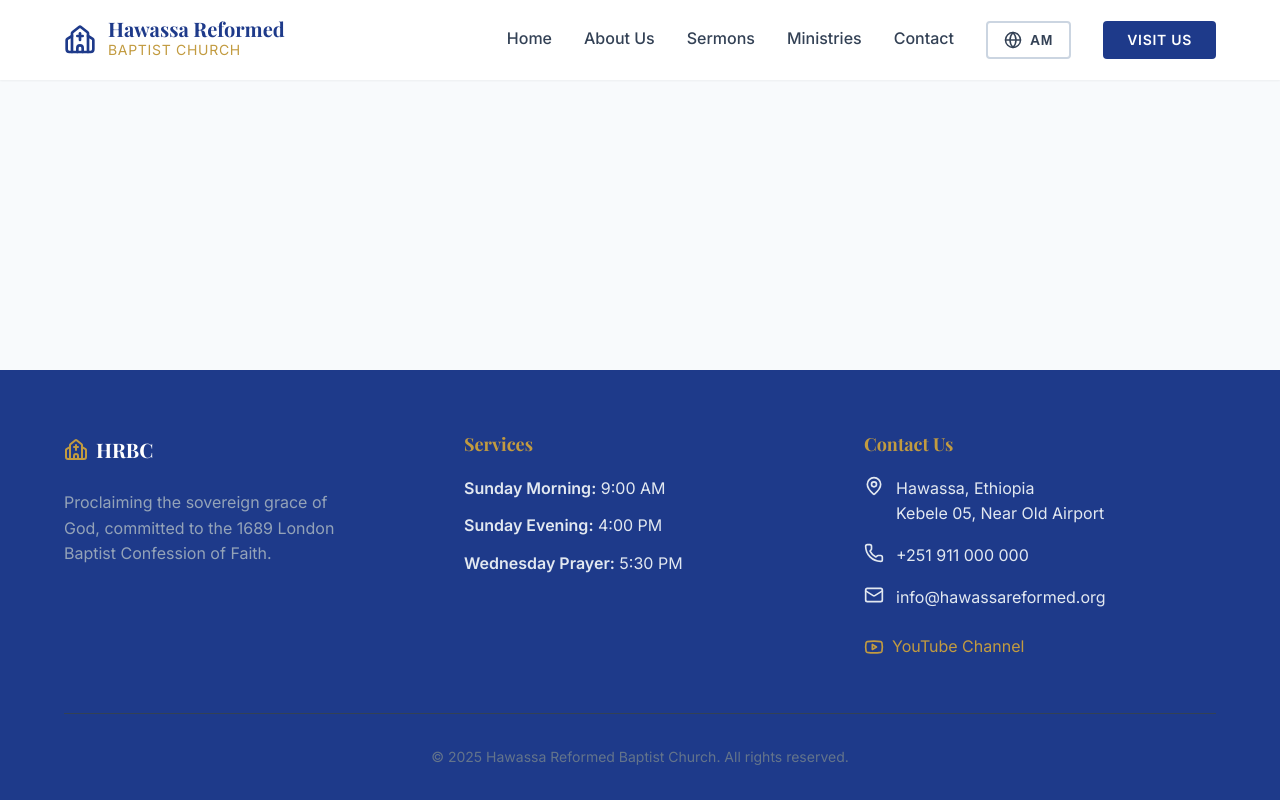
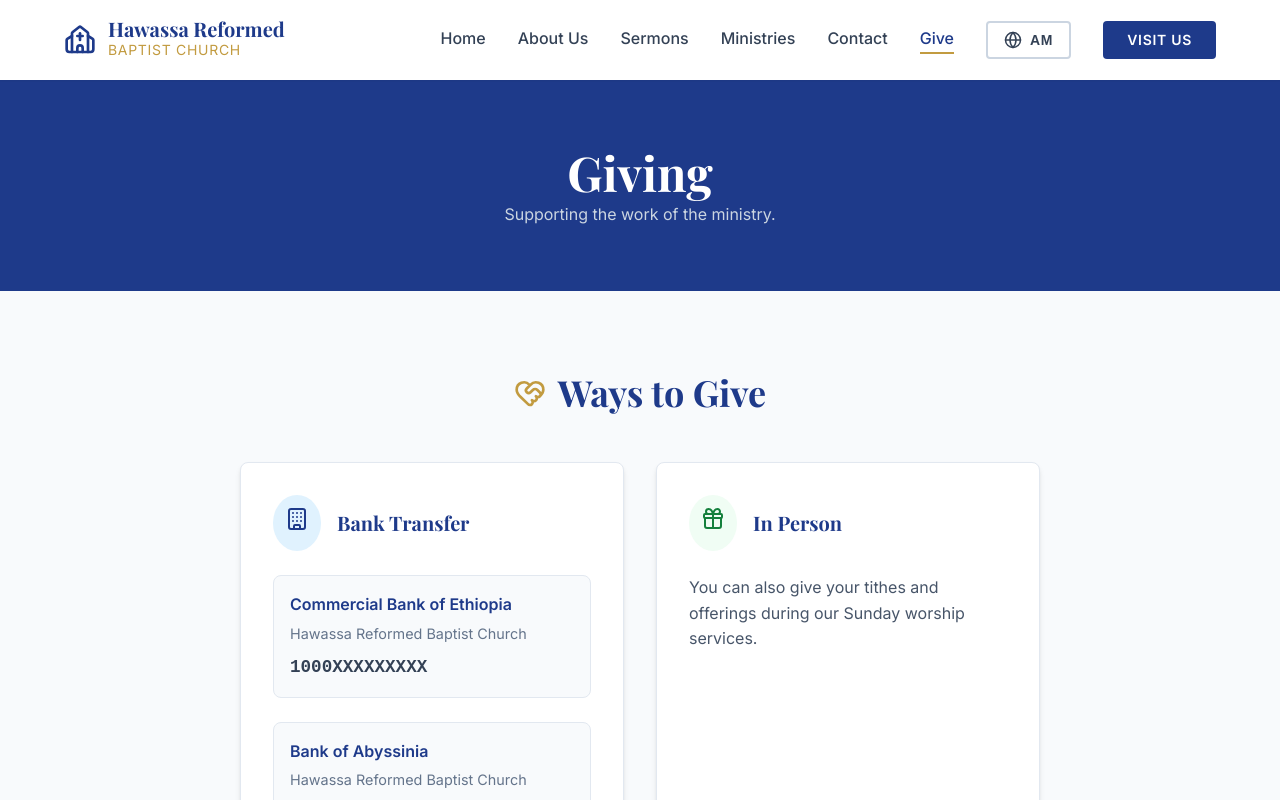
Before and after one commit to kibru1992/Hrbc_Website, a React (Vite) app: page /donation in a window 1280 px wide. Shown: the top 800 px of the page. Built offline with nearby package versions, Linux system fonts and the light colour scheme.

Commit message:
add some feature

```diff
--- a/src/App.jsx
+++ b/src/App.jsx
@@ -5,6 +5,7 @@
 import Sermons from './pages/Sermons';
 import Ministries from './pages/Ministries';
 import Contact from './pages/Contact';
+import Donation from './pages/Donation';
 
 function App() {
   return (
@@ -15,6 +16,7 @@
         <Route path="/sermons" element={<Sermons />} />
         <Route path="/ministries" element={<Ministries />} />
         <Route path="/contact" element={<Contact />} />
+        <Route path="/donation" element={<Donation />} />
       </Routes>
     </Layout>
   );
--- a/src/components/Layout.jsx
+++ b/src/components/Layout.jsx
@@ -18,6 +18,7 @@
     { name: t('nav.sermons'), path: '/sermons' },
     { name: t('nav.ministries'), path: '/ministries' },
     { name: t('nav.contact'), path: '/contact' },
+    { name: t('nav.donate'), path: '/donation' },
   ];
 
   const isActive = (path) => location.pathname === path;
@@ -147,7 +148,7 @@
             <div style={{ display: 'flex', flexDirection: 'column', gap: '1rem', color: '#e2e8f0' }}>
               <div style={{ display: 'flex', gap: '0.75rem' }}>
                 <MapPin size={20} />
-                <span>Hawassa, Ethiopia<br />Kebele 05, Near Old Airport</span>
+                <span>Hawassa, Ethiopia<br />Piassa Near Awash Bank</span>
               </div>
               <div style={{ display: 'flex', gap: '0.75rem' }}>
                 <Phone size={20} />
--- a/src/locales/am.json
+++ b/src/locales/am.json
@@ -4,6 +4,7 @@
         "about": "ስለ እኛ",
         "ministries": "አገልግሎቶች",
         "contact": "ያግኙን",
+        "donate": "መስጠት",
         "sermons": "ስብከቶች",
         "visit": "ይጎብኙን"
     },
@@ -119,5 +120,18 @@
         "recent": "ተጨማሪ ትምህርቶች",
         "watch_on_youtube": "በ YouTube ይመልከቱ",
         "visit_channel": "የ YouTube ቻናላችንን ይጎብኙ"
+    },
+    "donation": {
+        "title": "መስጠት",
+        "subtitle": "የወንጌልን አገልግሎት መደገፍ።",
+        "ways_to_give": "የመስጫ መንገዶች",
+        "bank_transfer": "በባንክ",
+        "in_person": "በአካል",
+        "bank_name": "የኢትዮጵያ ንግድ ባንክ",
+        "account_holder": "ሃዋሳ ሪፎርምድ ባፕቲስት ቤተክርስቲያን",
+        "account_number": "1000XXXXXXXXX",
+        "bank_name_2": "አቢሲኒያ ባንክ",
+        "account_number_2": "XXXXXXXXX",
+        "in_person_desc": "በእሁድ የአምልኮ ፕሮግራማችን ላይ በአካል መገኘት አስራት እና መባዎን መስጠት ይችላሉ።"
     }
 }
--- a/src/locales/en.json
+++ b/src/locales/en.json
@@ -4,6 +4,7 @@
         "about": "About Us",
         "ministries": "Ministries",
         "contact": "Contact",
+        "donate": "Give",
         "sermons": "Sermons",
         "visit": "Visit Us"
     },
@@ -119,5 +120,18 @@
         "recent": "Recent Sermons",
         "watch_on_youtube": "Watch on YouTube",
         "visit_channel": "Visit our YouTube Channel"
+    },
+    "donation": {
+        "title": "Giving",
+        "subtitle": "Supporting the work of the ministry.",
+        "ways_to_give": "Ways to Give",
+        "bank_transfer": "Bank Transfer",
+        "in_person": "In Person",
+        "bank_name": "Commercial Bank of Ethiopia",
+        "account_holder": "Hawassa Reformed Baptist Church",
+        "account_number": "1000XXXXXXXXX",
+        "bank_name_2": "Bank of Abyssinia",
+        "account_number_2": "XXXXXXXXX",
+        "in_person_desc": "You can also give your tithes and offerings during our Sunday worship services."
     }
 }
--- /dev/null
+++ b/src/pages/Donation.jsx
@@ -0,0 +1,80 @@
+import { Building, CreditCard, Gift, HeartHandshake } from 'lucide-react';
+import { useTranslation } from 'react-i18next';
+
+const Donation = () => {
+    const { t } = useTranslation();
+
+    return (
+        <div>
+            {/* Hero */}
+            <section style={{ backgroundColor: 'var(--color-primary)', color: 'white', padding: '4rem 0', textAlign: 'center' }}>
+                <div className="container animate-in">
+                    <h1 style={{ color: 'white' }}>{t('donation.title')}</h1>
+                    <p style={{ maxWidth: '600px', margin: '0 auto', color: '#cbd5e1' }}>
+                        {t('donation.subtitle')}
+                    </p>
+                </div>
+            </section>
+
+            <section className="section">
+                <div className="container">
+                    <div style={{ maxWidth: '800px', margin: '0 auto' }}>
+
+                        <div style={{ textAlign: 'center', marginBottom: '3rem' }}>
+                            <h2 className="mb-4" style={{ display: 'flex', alignItems: 'center', justifyContent: 'center', gap: '0.75rem' }}>
+                                <HeartHandshake size={32} color="var(--color-accent)" />
+                                {t('donation.ways_to_give')}
+                            </h2>
+                        </div>
+
+                        <div className="grid md:grid-cols-2" style={{ gap: '2rem' }}>
+                            {/* Bank Transfer */}
+                            <div className="card">
+                                <div style={{ display: 'flex', alignItems: 'center', gap: '1rem', marginBottom: '1.5rem' }}>
+                                    <div style={{ padding: '0.75rem', backgroundColor: '#e0f2fe', borderRadius: '50%', color: 'var(--color-primary)' }}>
+                                        <Building size={24} />
+                                    </div>
+                                    <h3 style={{ fontSize: '1.25rem', margin: 0 }}>{t('donation.bank_transfer')}</h3>
+                                </div>
+
+                                <div style={{ display: 'flex', flexDirection: 'column', gap: '1.5rem' }}>
+                                    <div style={{ padding: '1rem', backgroundColor: '#f8fafc', borderRadius: '8px', border: '1px solid #e2e8f0' }}>
+                                        <p style={{ fontWeight: 'bold', color: 'var(--color-primary)', marginBottom: '0.25rem' }}>{t('donation.bank_name')}</p>
+                                        <p style={{ fontSize: '0.9rem', color: '#64748b', marginBottom: '0.5rem' }}>{t('donation.account_holder')}</p>
+                                        <p style={{ fontFamily: 'monospace', fontSize: '1.1rem', fontWeight: 'bold', color: '#334155' }}>
+                                            {t('donation.account_number')}
+                                        </p>
+                                    </div>
+
+                                    <div style={{ padding: '1rem', backgroundColor: '#f8fafc', borderRadius: '8px', border: '1px solid #e2e8f0' }}>
+                                        <p style={{ fontWeight: 'bold', color: 'var(--color-primary)', marginBottom: '0.25rem' }}>{t('donation.bank_name_2')}</p>
+                                        <p style={{ fontSize: '0.9rem', color: '#64748b', marginBottom: '0.5rem' }}>{t('donation.account_holder')}</p>
+                                        <p style={{ fontFamily: 'monospace', fontSize: '1.1rem', fontWeight: 'bold', color: '#334155' }}>
+                                            {t('donation.account_number_2')}
+                                        </p>
+                                    </div>
+                                </div>
+                            </div>
+
+                            {/* In Person */}
+                            <div className="card">
+                                <div style={{ display: 'flex', alignItems: 'center', gap: '1rem', marginBottom: '1.5rem' }}>
+                                    <div style={{ padding: '0.75rem', backgroundColor: '#f0fdf4', borderRadius: '50%', color: '#15803d' }}>
+                                        <Gift size={24} />
+                                    </div>
+                                    <h3 style={{ fontSize: '1.25rem', margin: 0 }}>{t('donation.in_person')}</h3>
+                                </div>
+                                <p style={{ color: '#475569', lineHeight: '1.6' }}>
+                                    {t('donation.in_person_desc')}
+                                </p>
+                            </div>
+                        </div>
+
+                    </div>
+                </div>
+            </section>
+        </div>
+    );
+};
+
+export default Donation;
```
